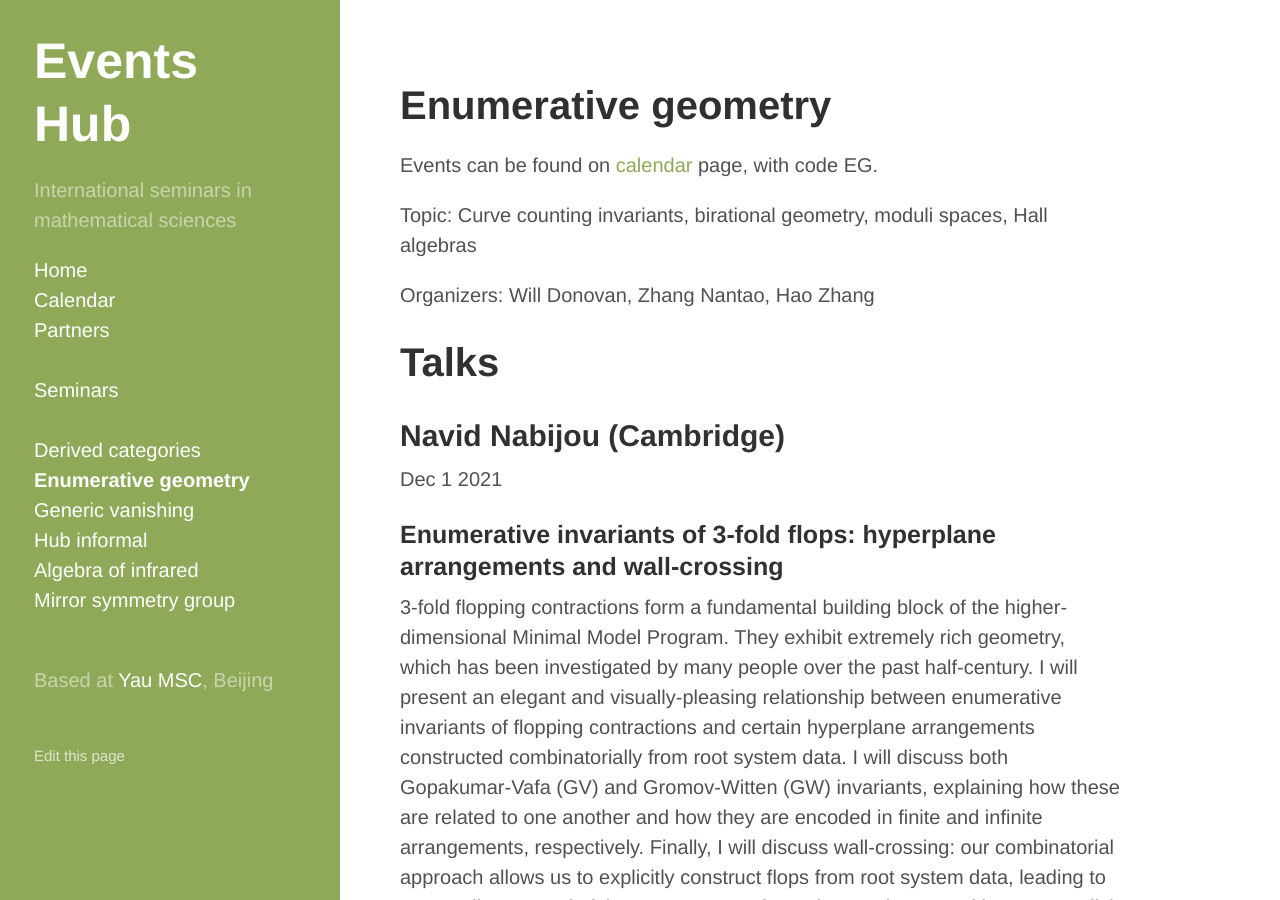
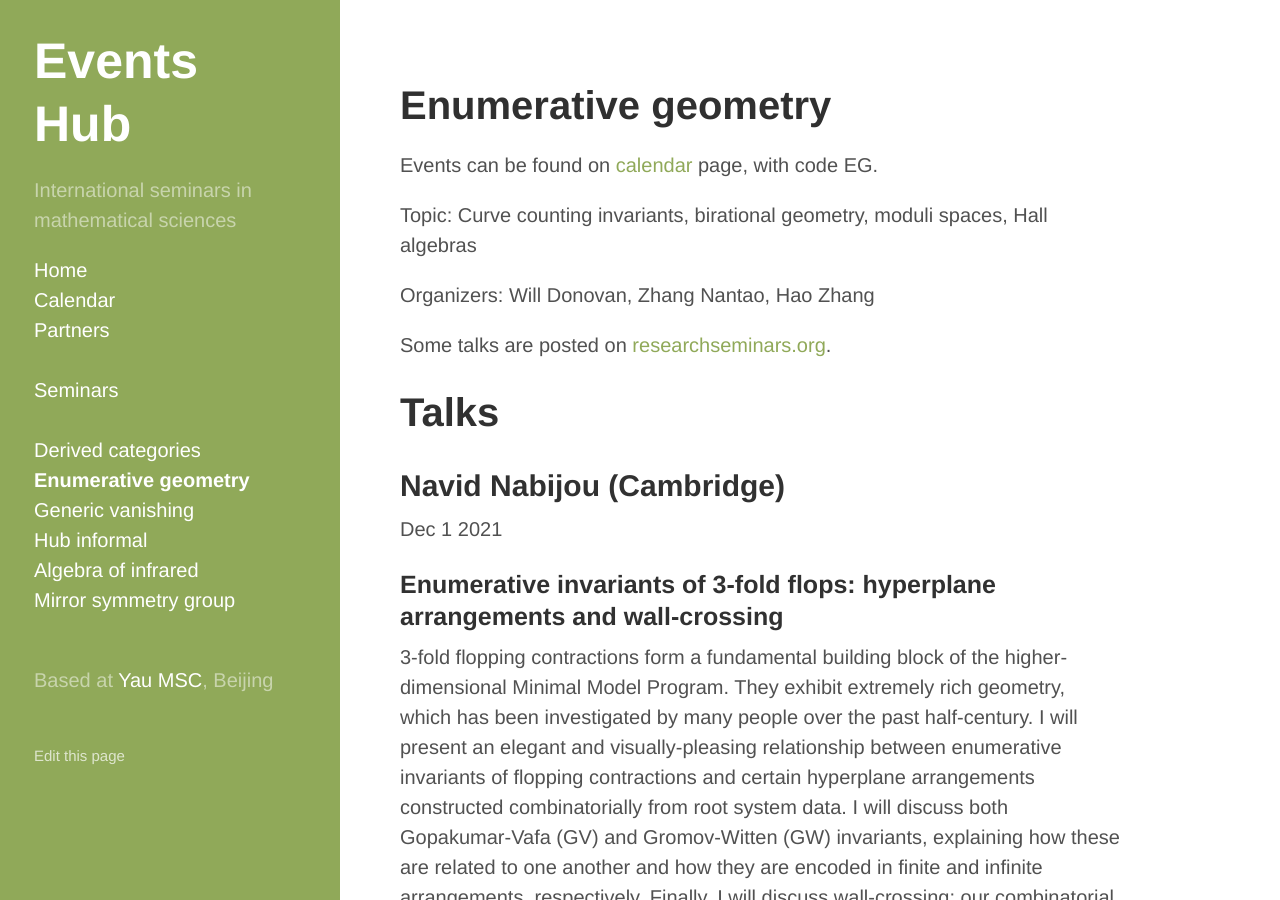
Before and after one commit to yau-msc-events/yau-msc-events.github.io, a Jekyll site: the page built from seminar-eg.md, in a window 1280 px wide and 900 px high. Built offline with Jekyll 4.4.1, drawn with Linux system fonts in a browser that asks for light colours.

Commit message:
Update seminar-eg.md

```diff
--- a/seminar-eg.md
+++ b/seminar-eg.md
@@ -7,6 +7,8 @@ code: EG
 Topic: Curve counting invariants, birational geometry, moduli spaces, Hall algebras
 
 Organizers: Will Donovan, Zhang Nantao, Hao Zhang
+
+Some talks are posted on [researchseminars.org](https://researchseminars.org/seminar/HubEG).
 
 # Talks
 
```
